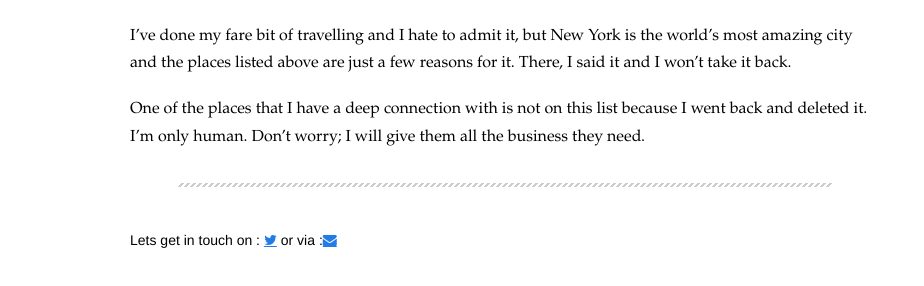
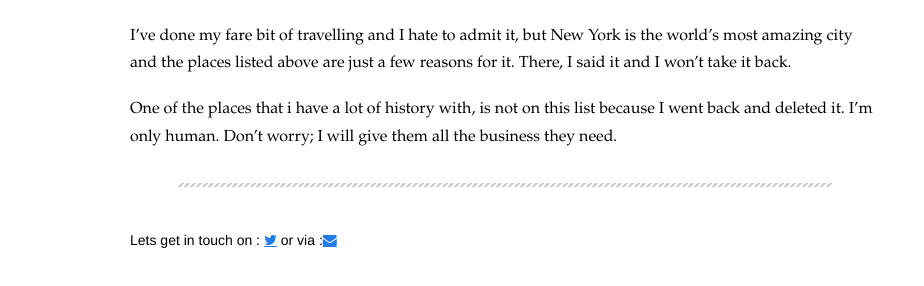
Before and after one commit to jasti/jasti.github.io, a Jekyll site: the page built from _posts/2014-03-13-ny.markdown, in a window 1280 px wide. Shown: the part 1684-1970 px from the top of the page, without its empty margins (0-924 px from the left). Built offline with Jekyll 4.4.1, drawn with Linux system fonts in a browser that asks for light colours; nearby versions of some CDN libraries; Markdown is read by kramdown in place of the engine named in the settings; comment, search, counter and statistics services are not loaded.

Commit message:
final ny post commit

```diff
--- a/_posts/2014-03-13-ny.markdown
+++ b/_posts/2014-03-13-ny.markdown
@@ -56,7 +56,7 @@
 
 I've done my fare bit of travelling and I hate to admit it, but New York is the world's most amazing city and the places listed above are just a few reasons for it. There, I said it and I won't take it back.
 
-One of the places that I have a deep connection with is not on this list because I went back and deleted it. I’m only human. Don't worry; I will give them all the business they need.
+One of the places that i have a lot of history with, is not on this list because I went back and deleted it. I’m only human. Don't worry; I will give them all the business they need.
 
 
 ---
```
